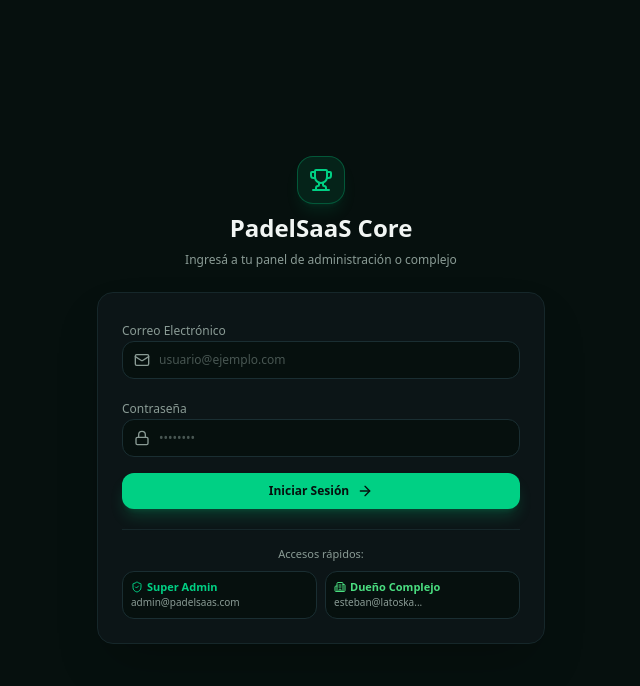
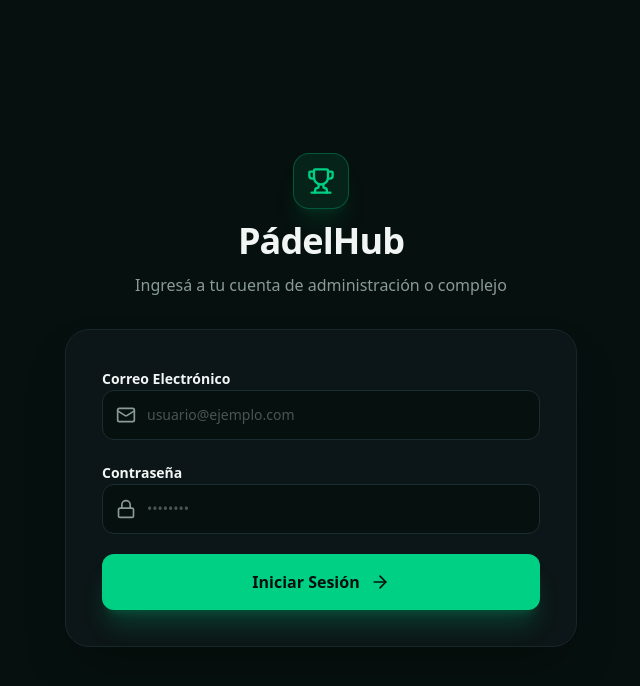
Before and after one commit to Martinudrizard/SistemaTurnos, a Next.js app in the folder frontend/: page /login in a window 1280 px wide. Shown: the top 686 px of the page, without its empty margins (319-959 px from the left). Built offline with nearby package versions, Linux system fonts and the light colour scheme.

Commit message:
feat(login): enlarge form typography and remove quick demo buttons

```diff
--- a/frontend/src/app/login/page.tsx
+++ b/frontend/src/app/login/page.tsx
@@ -1,12 +1,12 @@
 "use client";
 
 import React, { useState } from "react";
-import { Trophy, Lock, Mail, ArrowRight, ShieldCheck, Building2, AlertCircle } from "lucide-react";
+import { Trophy, Lock, Mail, ArrowRight, AlertCircle } from "lucide-react";
 
 export default function LoginPage() {
   const [email, setEmail] = useState("");
   const [password, setPassword] = useState("");
-  const [loading, setLoading] = useState(false)
+  const [loading, setLoading] = useState(false);
   const [error, setError] = useState("");
 
   const handleLogin = async (e: React.FormEvent) => {
@@ -44,62 +44,52 @@ export default function LoginPage() {
     }
   };
 
-  const setDemoSuperAdmin = () => {
-    setEmail("admin@padelsaas.com");
-    setPassword("admin123");
-  };
-
-  const setDemoClubOwner = () => {
-    setEmail("esteban@latoska.com.ar");
-    setPassword("padel123");
-  };
-
   return (
     <div className="min-h-screen bg-[#06100E] text-[#F1F5F3] flex flex-col justify-center items-center p-6 font-sans">
-      <div className="w-full max-w-md space-y-6">
-        <div className="text-center space-y-2">
-          <div className="h-12 w-12 rounded-2xl bg-[#00D084]/10 border border-[#00D084]/30 flex items-center justify-center text-[#00D084] mx-auto shadow-lg shadow-[#00D084]/10">
-            <Trophy className="h-6 w-6" />
+      <div className="w-full max-w-lg space-y-8">
+        <div className="text-center space-y-3">
+          <div className="h-14 w-14 rounded-2xl bg-[#00D084]/10 border border-[#00D084]/30 flex items-center justify-center text-[#00D084] mx-auto shadow-xl shadow-[#00D084]/10">
+            <Trophy className="h-7 w-7" />
           </div>
-          <h1 className="text-2xl font-extrabold text-[#F1F5F3]">PadelSaaS Core</h1>
-          <p className="text-xs text-[#8A9B95]">Ingresá a tu panel de administración o complejo</p>
+          <h1 className="text-3xl sm:text-4xl font-black text-[#F1F5F3] tracking-tight">PádelHub</h1>
+          <p className="text-sm sm:text-base text-[#8A9B95]">Ingresá a tu cuenta de administración o complejo</p>
         </div>
 
-        <div className="bg-[#0C1517] border border-[#16272a] rounded-2xl p-6 shadow-2xl space-y-5">
+        <div className="bg-[#0C1517] border border-[#16272a] rounded-3xl p-7 sm:p-9 shadow-2xl space-y-6">
           {error && (
-            <div className="flex items-center gap-2 p-3 rounded-xl bg-red-500/10 border border-red-500/20 text-red-300 text-xs">
+            <div className="flex items-center gap-2.5 p-3.5 rounded-xl bg-red-500/10 border border-red-500/20 text-red-300 text-xs sm:text-sm">
               <AlertCircle className="h-4 w-4 flex-shrink-0" />
               <span>{error}</span>
             </div>
           )}
 
-          <form onSubmit={handleLogin} className="space-y-4">
-            <div className="space-y-1">
-              <label className="text-xs text-[#8A9B95] font-medium">Correo Electrónico</label>
+          <form onSubmit={handleLogin} className="space-y-5">
+            <div className="space-y-2">
+              <label className="text-xs sm:text-sm text-[#F1F5F3] font-semibold">Correo Electrónico</label>
               <div className="relative">
-                <Mail className="h-4 w-4 text-[#8A9B95] absolute left-3 top-1/2 -translate-y-1/2" />
+                <Mail className="h-5 w-5 text-[#8A9B95] absolute left-3.5 top-1/2 -translate-y-1/2" />
                 <input
                   required
                   type="email"
                   placeholder="usuario@ejemplo.com"
                   value={email}
                   onChange={(e) => setEmail(e.target.value)}
-                  className="w-full bg-[#06100E] border border-[#1a2e32] rounded-xl pl-9 pr-3 py-2.5 text-xs text-[#F1F5F3] placeholder-[#8A9B95]/50 focus:outline-none focus:border-[#00D084] transition"
+                  className="w-full bg-[#06100E] border border-[#1a2e32] rounded-xl pl-11 pr-4 py-3.5 text-xs sm:text-sm text-[#F1F5F3] placeholder-[#8A9B95]/50 focus:outline-none focus:border-[#00D084] transition"
                 />
               </div>
             </div>
 
-            <div className="space-y-1">
-              <label className="text-xs text-[#8A9B95] font-medium">Contraseña</label>
+            <div className="space-y-2">
+              <label className="text-xs sm:text-sm text-[#F1F5F3] font-semibold">Contraseña</label>
               <div className="relative">
-                <Lock className="h-4 w-4 text-[#8A9B95] absolute left-3 top-1/2 -translate-y-1/2" />
+                <Lock className="h-5 w-5 text-[#8A9B95] absolute left-3.5 top-1/2 -translate-y-1/2" />
                 <input
                   required
                   type="password"
                   placeholder="••••••••"
                   value={password}
                   onChange={(e) => setPassword(e.target.value)}
-                  className="w-full bg-[#06100E] border border-[#1a2e32] rounded-xl pl-9 pr-3 py-2.5 text-xs text-[#F1F5F3] placeholder-[#8A9B95]/50 focus:outline-none focus:border-[#00D084] transition"
+                  className="w-full bg-[#06100E] border border-[#1a2e32] rounded-xl pl-11 pr-4 py-3.5 text-xs sm:text-sm text-[#F1F5F3] placeholder-[#8A9B95]/50 focus:outline-none focus:border-[#00D084] transition"
                 />
               </div>
             </div>
@@ -107,39 +97,12 @@ export default function LoginPage() {
             <button
               type="submit"
               disabled={loading}
-              className="w-full flex items-center justify-center gap-2 bg-[#00D084] hover:bg-[#4ADE80] disabled:opacity-50 text-[#06100E] font-extrabold py-2.5 rounded-xl text-xs transition shadow-lg shadow-[#00D084]/20"
+              className="w-full flex items-center justify-center gap-2.5 bg-[#00D084] hover:bg-[#4ADE80] disabled:opacity-50 text-[#06100E] font-black py-3.5 sm:py-4 rounded-xl text-sm sm:text-base transition shadow-xl shadow-[#00D084]/20 hover:scale-[1.01]"
             >
               <span>{loading ? "Verificando..." : "Iniciar Sesión"}</span>
-              <ArrowRight className="h-4 w-4" />
+              <ArrowRight className="h-5 w-5" />
             </button>
           </form>
-
-          <div className="pt-4 border-t border-[#16272a] space-y-2">
-            <p className="text-[11px] text-[#8A9B95] text-center font-medium">Accesos rápidos:</p>
-            <div className="grid grid-cols-2 gap-2">
-              <button
-                type="button"
-                onClick={setDemoSuperAdmin}
-                className="p-2 rounded-xl bg-[#06100E] border border-[#1a2e32] hover:border-[#00D084]/50 text-left text-xs transition space-y-0.5"
-              >
-                <div className="flex items-center gap-1 text-[#00D084] font-bold text-[11px]">
-                  <ShieldCheck className="h-3 w-3" /> Super Admin
-                </div>
-                <div className="text-[10px] text-[#8A9B95]">admin@padelsaas.com</div>
-              </button>
-
-              <button
-                type="button"
-                onClick={setDemoClubOwner}
-                className="p-2 rounded-xl bg-[#06100E] border border-[#1a2e32] hover:border-[#4ADE80]/50 text-left text-xs transition space-y-0.5"
-              >
-                <div className="flex items-center gap-1 text-[#4ADE80] font-bold text-[11px]">
-                  <Building2 className="h-3 w-3" /> Dueño Complejo
-                </div>
-                <div className="text-[10px] text-[#8A9B95]">esteban@latoska...</div>
-              </button>
-            </div>
-          </div>
         </div>
       </div>
     </div>
```
